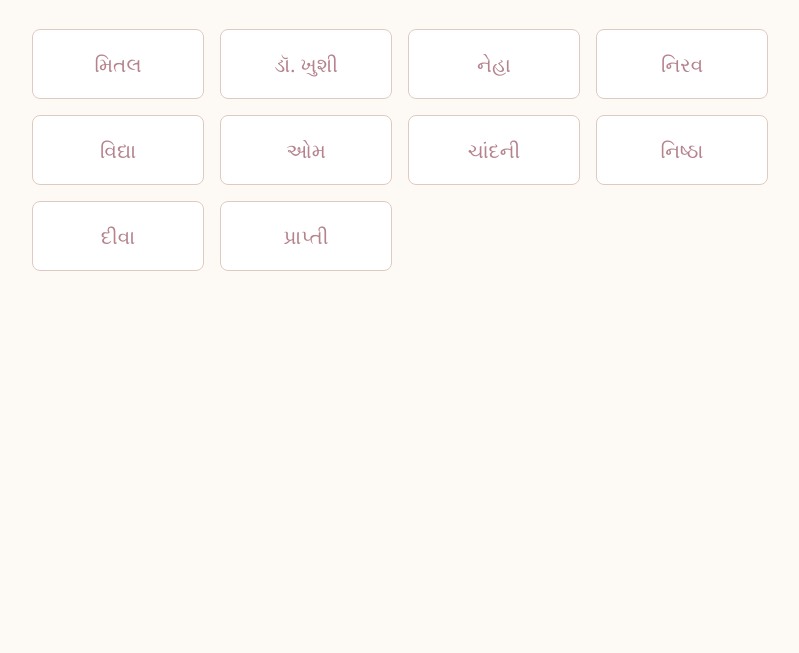
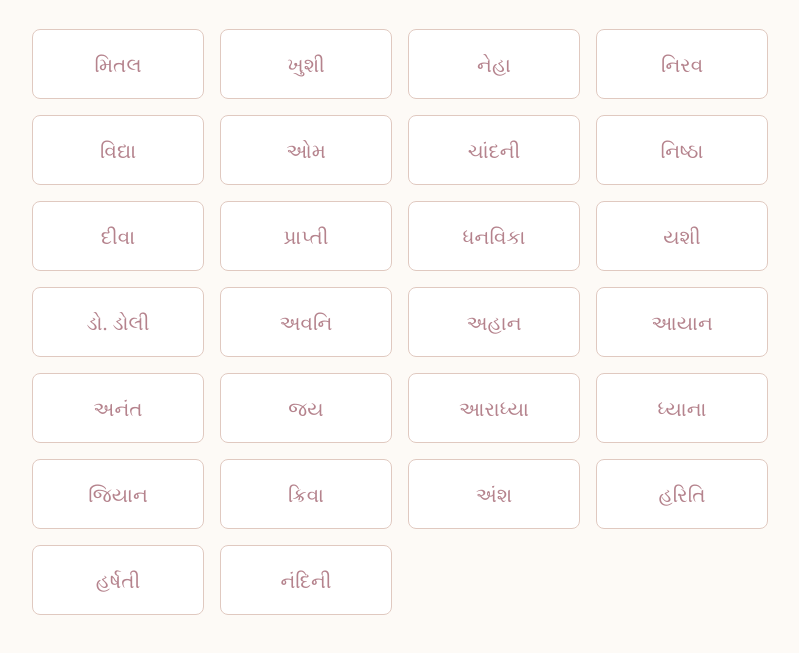
Before and after one commit to notofearth1-jpg/Vibhu-Khushi, a plain HTML site: page tahuko.html in a window 1280 px wide. Shown: the part 141-794 px from the top of the page, without its empty margins (240-1039 px from the left). Drawn offline with nearby package versions, Linux system fonts and the light colour scheme; a web font is replaced by a local one.

Commit message:
Update tahuko.html

```diff
--- a/tahuko.html
+++ b/tahuko.html
@@ -18,7 +18,7 @@
 
         <main class="list-content tahuko-list" data-aos="fade-up">
             <p>મિતલ</p>
-            <p>ડૉ. ખુશી</p>
+            <p>ખુશી</p>
             <p>નેહા</p>
             <p>નિરવ</p>
             <p>વિદ્યા</p>
@@ -27,6 +27,23 @@
             <p>નિષ્ઠા</p>
             <p>દીવા</p>
             <p>પ્રાપ્તી</p>
+            <p>ધનવિકા</p>
+            <p>યશી</p>
+            <p>ડો. ડોલી</p>
+            <p>અવનિ</p>
+            <p>અહાન</p>
+            <p>આયાન</p>
+            <p>અનંત</p>
+            <p>જય</p>
+            <p>આરાધ્યા</p>
+            <p>ધ્યાના</p>
+            <p>જિયાન</p>
+            <p>ક્રિવા</p>
+            <p>અંશ</p>
+            <p>હરિતિ</p>
+            <p>હર્ષતી</p>
+            <p>નંદિની</p>
+
         </main>
     </div>
 
```
